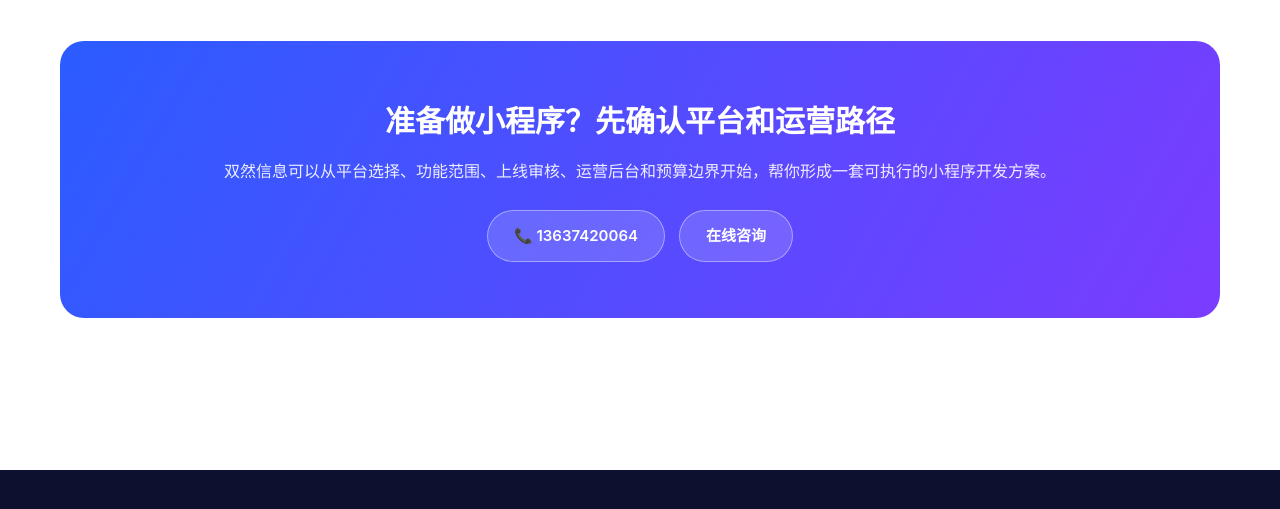
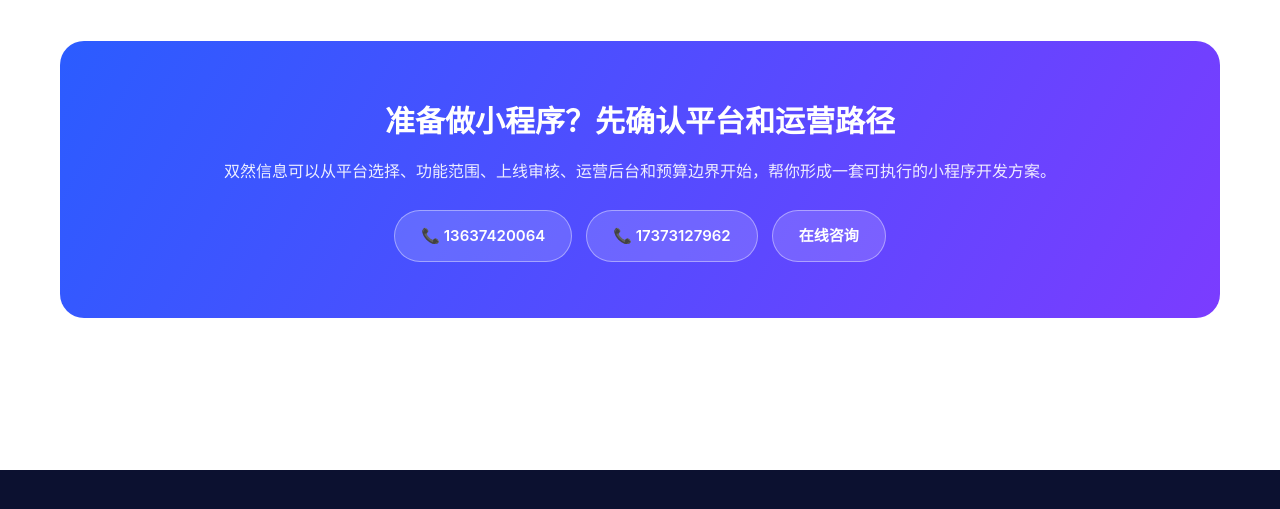
Before and after one commit to zealotxp/hunan-shuangran-website, a website: page xcx.html in a window 1280 px wide. Shown: the part 1776-2285 px from the top of the page. Drawn offline with Linux system fonts and the light colour scheme.

Commit message:
v1.0.28 - xcx页小程序CTA加上两个联系电话

```diff
--- a/package.json
+++ b/package.json
@@ -1,6 +1,6 @@
 {
   "name": "hunan-shuangran-website",
-  "version": "1.0.27",
+  "version": "1.0.28",
   "private": true,
   "description": "湖南双然信息技术有限公司官网 - HTML 多页响应式原型（AI应用 / 物联网 / APP / 小程序）",
   "scripts": {
--- a/xcx.html
+++ b/xcx.html
@@ -128,6 +128,7 @@
     <p>双然信息可以从平台选择、功能范围、上线审核、运营后台和预算边界开始，帮你形成一套可执行的小程序开发方案。</p>
     <div class="hero-btns">
       <a class="btn btn-light" href="tel:13637420064">📞 13637420064</a>
+      <a class="btn btn-light" href="tel:17373127962">📞 17373127962</a>
       <a class="btn btn-light" href="about.html#contact">在线咨询</a>
     </div>
   </div>
```
